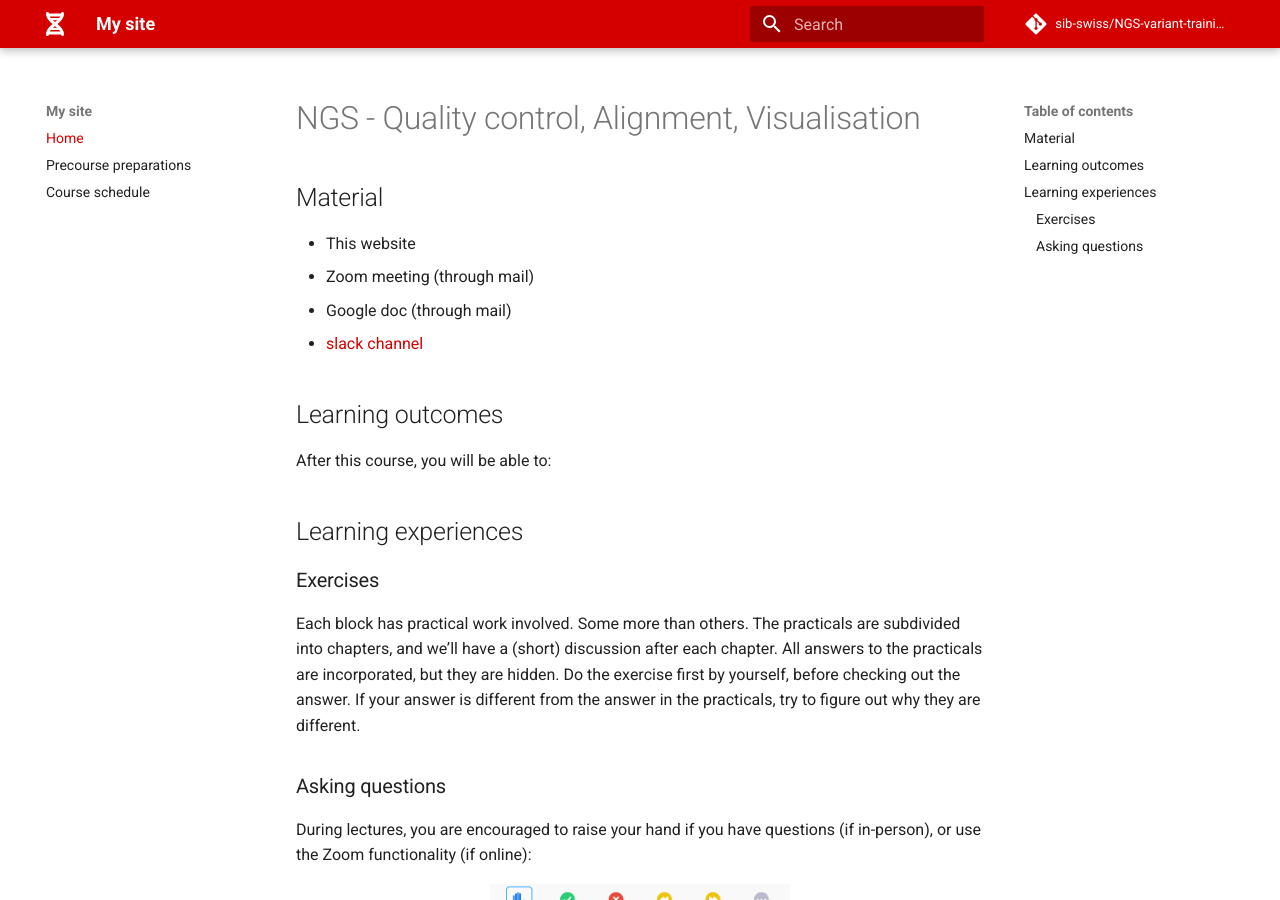
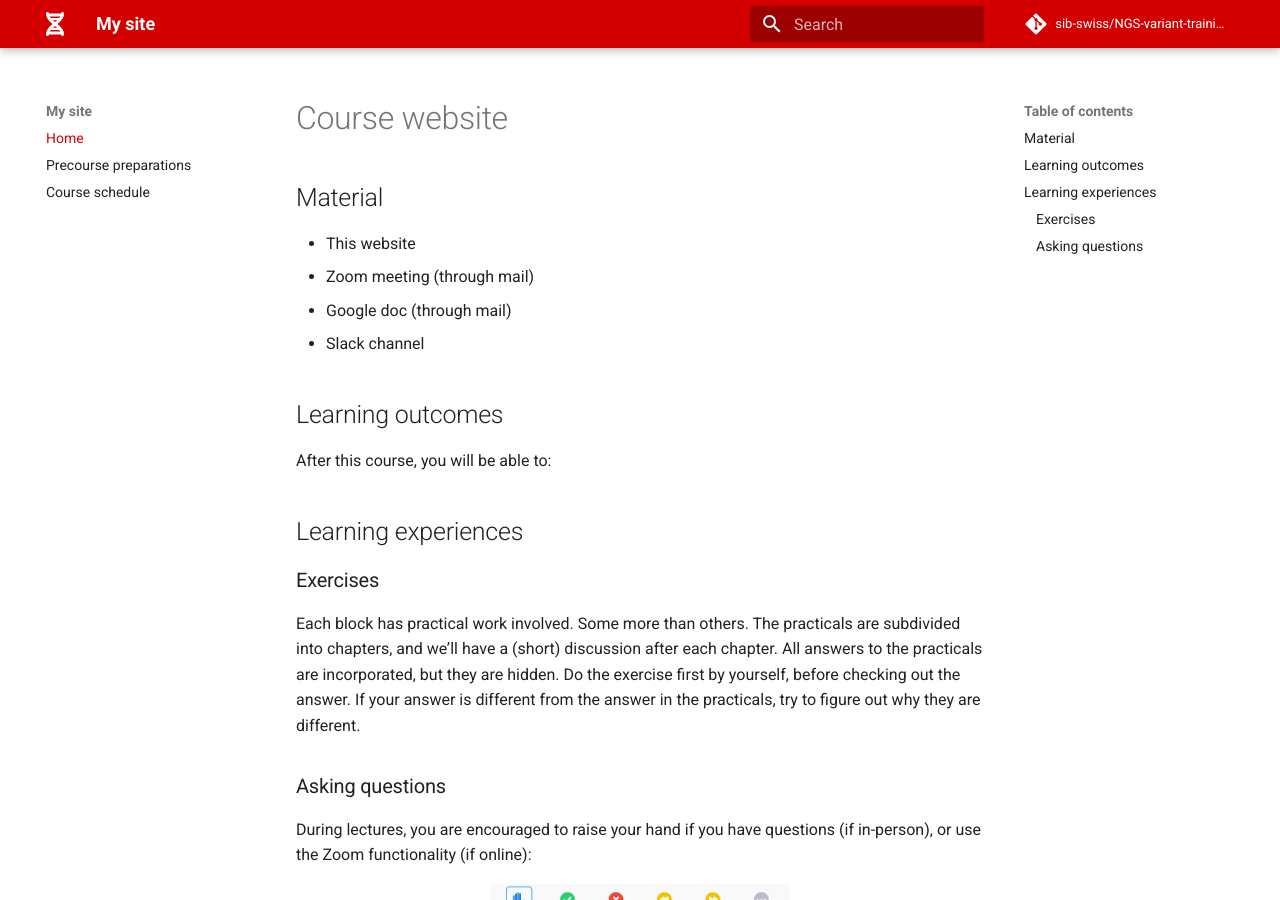
Before and after one commit to sib-swiss/NGS-longreads-training, an MkDocs documentation site: the page built from docs/index.md, in a window 1280 px wide and 900 px high. Built offline with MkDocs 1.6.1 and Material for MkDocs 9.7.7, drawn with Linux system fonts in a browser that asks for light colours; comment, search, counter and statistics services are not loaded.

```diff
--- a/docs/index.md
+++ b/docs/index.md
@@ -1,11 +1,11 @@
-# NGS - Quality control, Alignment, Visualisation
+# Course website
 
 ## Material
 
 * This website
 * Zoom meeting (through mail)
 * Google doc (through mail)
-* [slack channel](https://join.slack.com/t/ngsqualitycon-c8g5456/shared_invite/zt-hwth7xrb-vYpga8sUye_7Ij9x6OkyKA)
+* Slack channel
 
 ## Learning outcomes
 
```
Also changed, not shown: README.md (+1 -1 lines), docs/assets/images/reply_in_thread.png (added).
